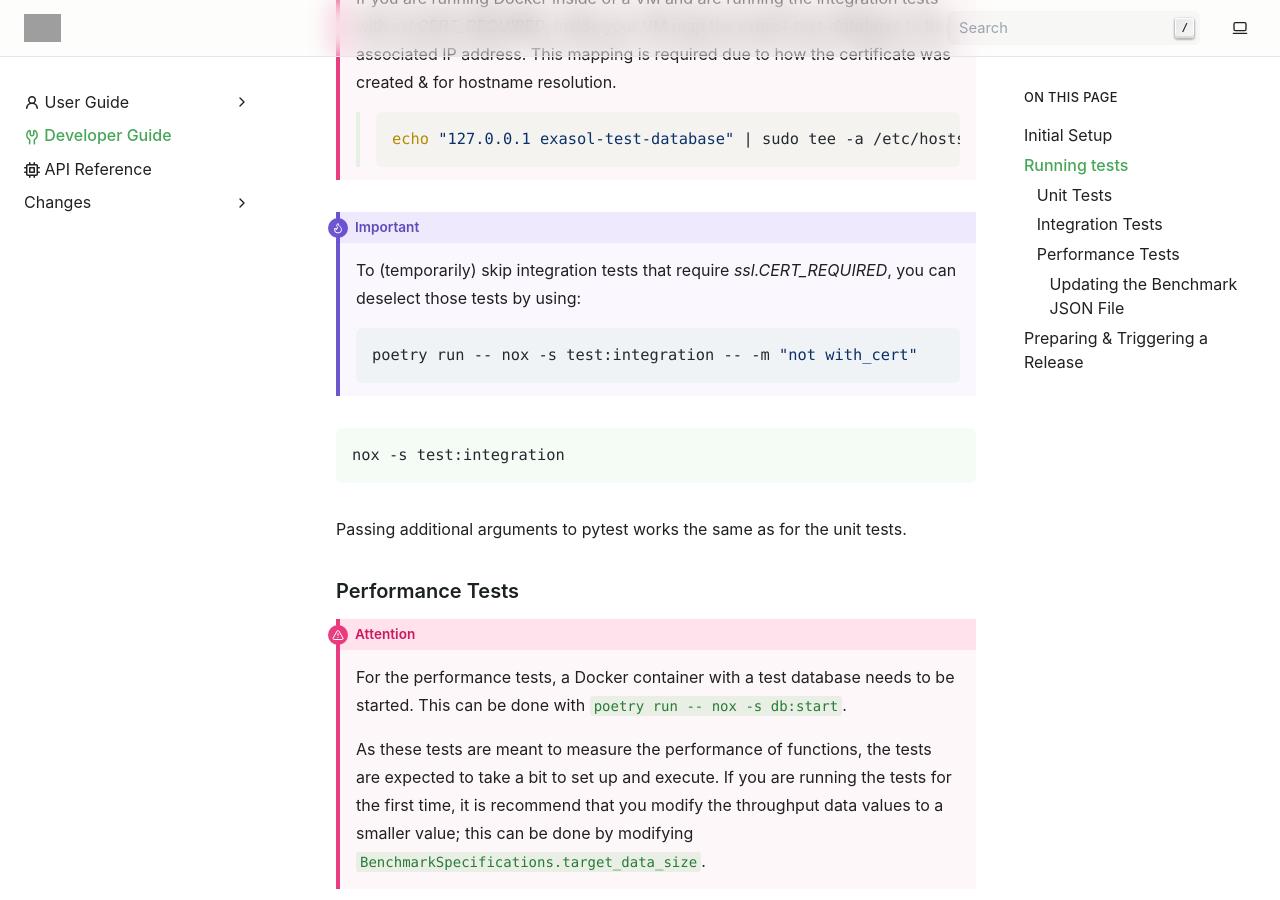
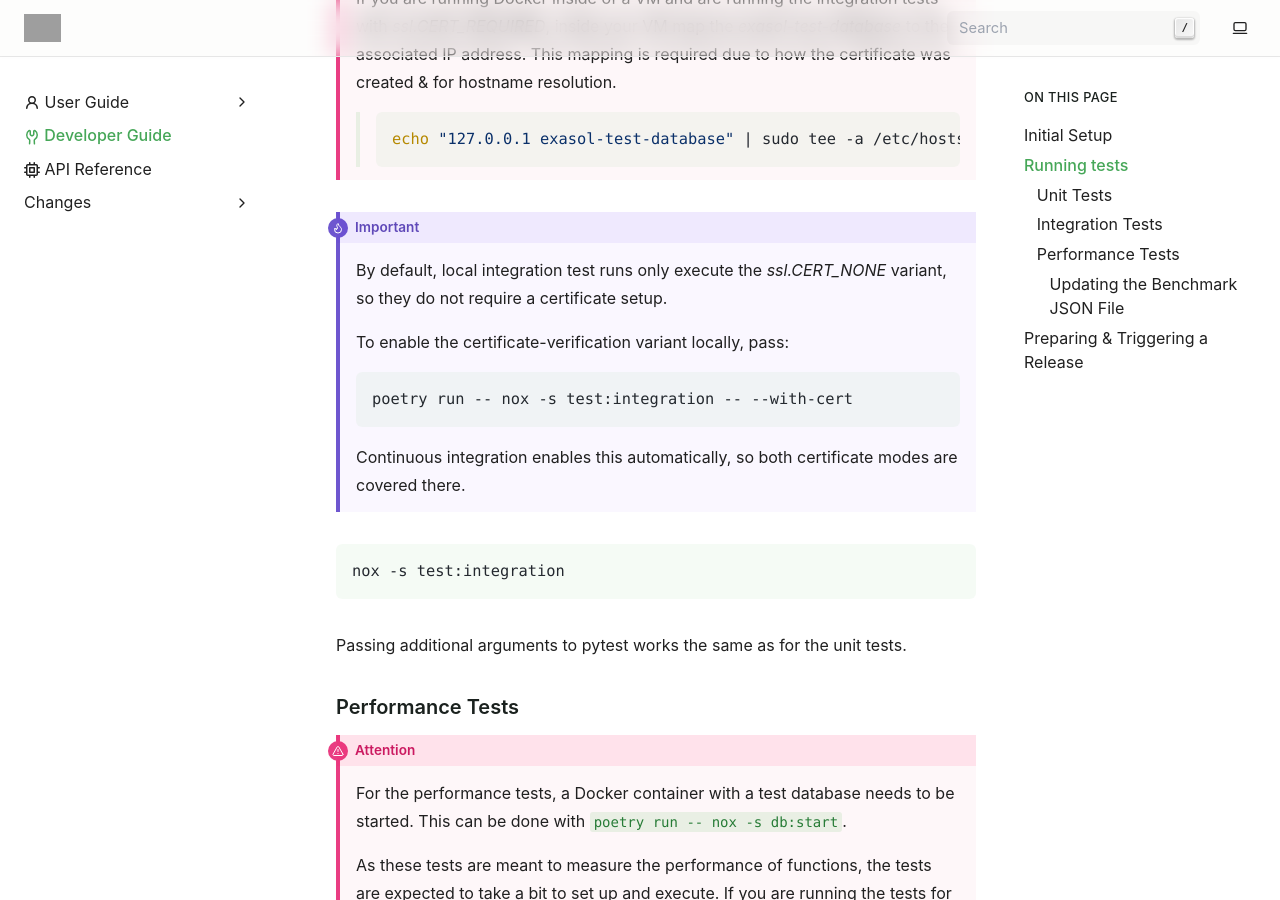
Before and after one commit to exasol/pyexasol, a Sphinx documentation site: the page built from doc/developer_guide.rst, in a window 1280 px wide and 900 px high, scrolled down 1812 px. Built offline with Sphinx 7.4.7, drawn with Linux system fonts in a browser that asks for light colours; grey boxes are pictures that could not be loaded.

Commit message:
Simplify running integration tests locally (#367)

```diff
--- a/doc/developer_guide.rst
+++ b/doc/developer_guide.rst
@@ -75,13 +75,16 @@ Integration Tests
 
 .. important::
 
-    To (temporarily) skip integration tests that require `ssl.CERT_REQUIRED`, you can deselect those
-    tests by using:
+    By default, local integration test runs only execute the `ssl.CERT_NONE` variant, so they do
+    not require a certificate setup.
 
+    To enable the certificate-verification variant locally, pass:
 
     .. code-block:: shell
 
-        poetry run -- nox -s test:integration -- -m "not with_cert"
+        poetry run -- nox -s test:integration -- --with-cert
+
+    Continuous integration enables this automatically, so both certificate modes are covered there.
 
 
 .. code-block:: shell
```
Also changed, not shown: doc/changes/unreleased.md (+4 -0 lines), 2 other files.
